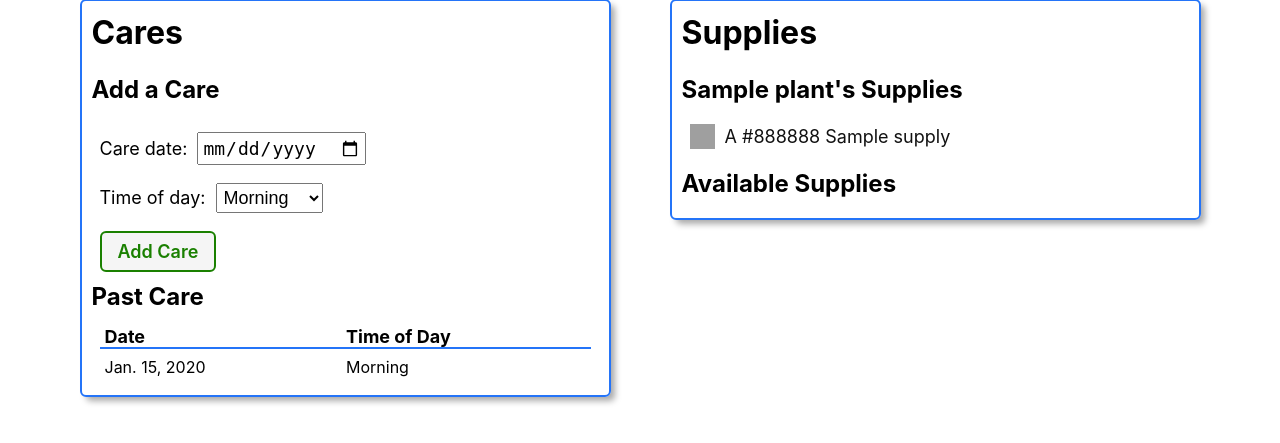
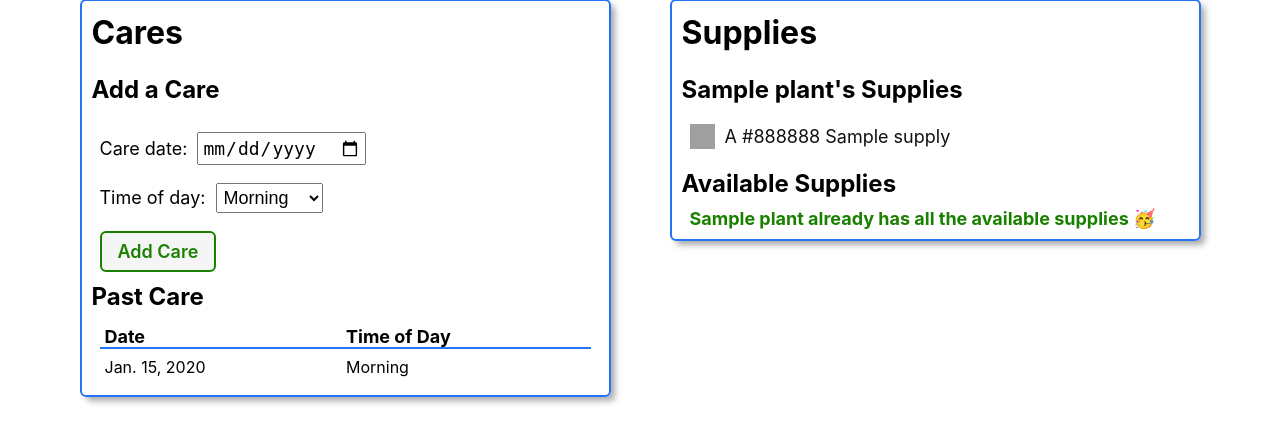
Before and after one commit to michellejtan/django-crud-app-lab, a Django app: page /plants/1/ in a window 1280 px wide. Shown: the part 276-719 px from the top of the page. Run offline with Django 5.2, Linux system fonts and the light colour scheme; tables that the repository leaves empty hold one stand-in row (values such as "Sample post").

Commit message:
wip: add conditional logic if conditional a plant has all the available supplies

```diff
--- a/main_app/templates/plants/detail.html
+++ b/main_app/templates/plants/detail.html
@@ -112,7 +112,9 @@
 
       <h3>Available Supplies</h3>
       <div class="subsection-content">
-        {% for supply in supplies %}
+        {% if supplies.count %}
+
+        {% for supply in supplies.all %}
           <div class="supply-container">
             <div class="color-block" style="background-color: {{ supply.color }}"></div>
             {% if supply.color %}
@@ -126,6 +128,11 @@
             </form>
           </div>
         {% endfor %}
+
+        {% else %}
+          <p class="all-supplies">{{plant.name}} already has all the available supplies 🥳</p>
+        {% endif %}
+
       </div>
     </section>
 
```
